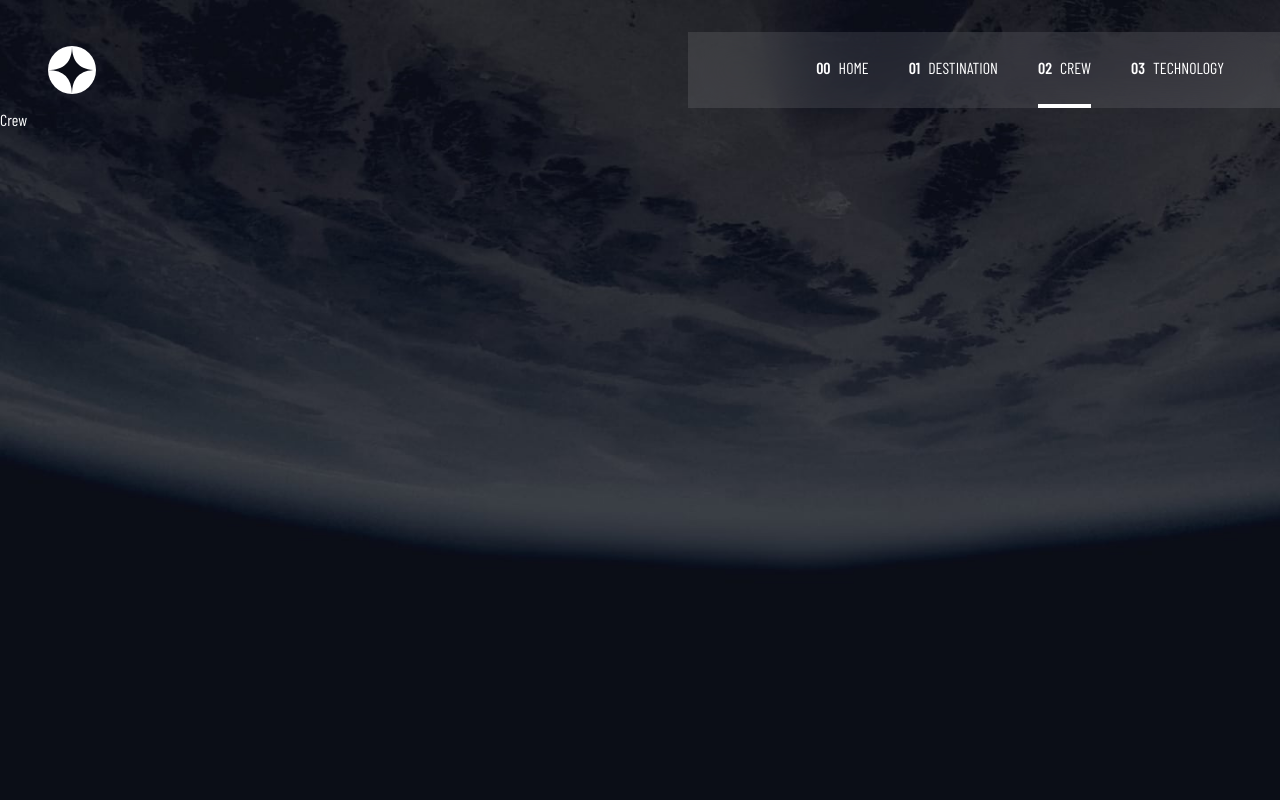
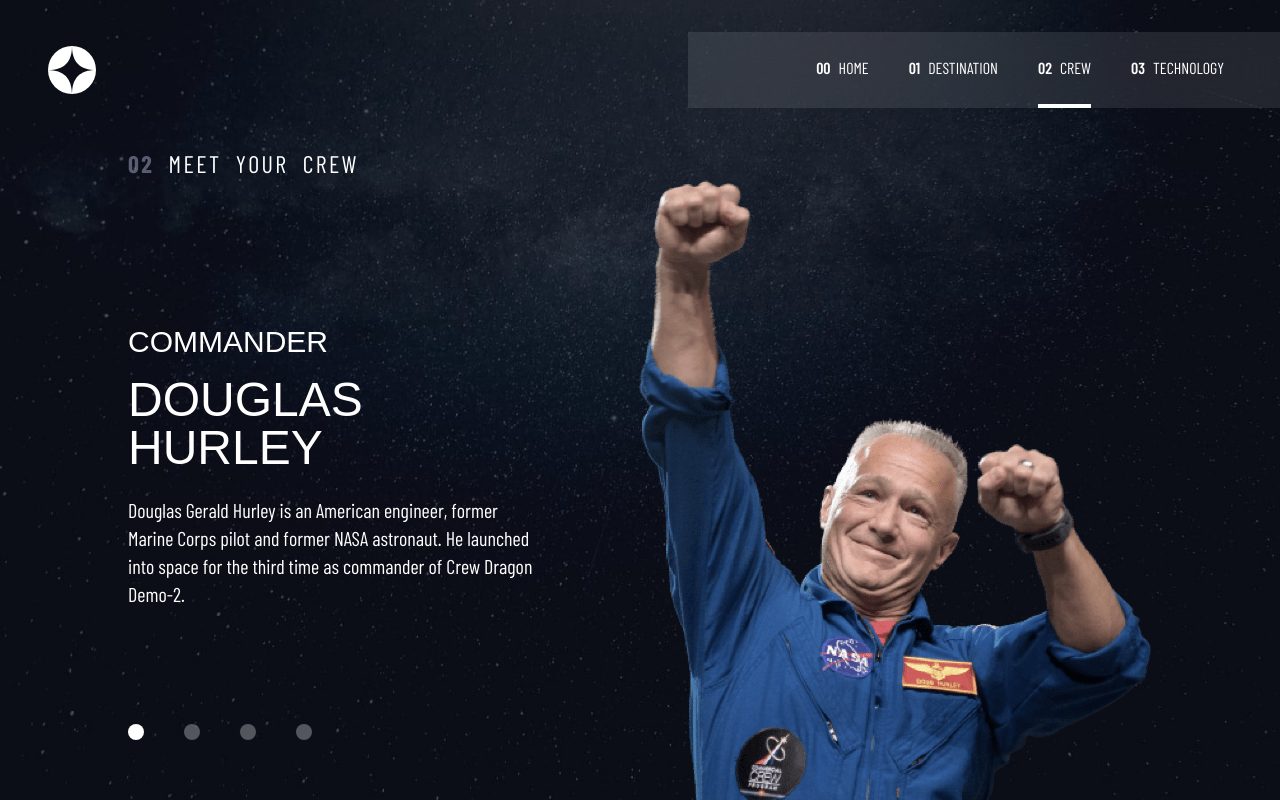
Before and after one commit to Mbungai-Francesco/Space-Tourism, a React (Vite) app: page /crew in a window 1280 px wide. Built offline with nearby package versions, Linux system fonts and the light colour scheme; a web font is replaced by a local one.

Commit message:
crew done

```diff
--- a/src/pages/crew.tsx
+++ b/src/pages/crew.tsx
@@ -1,12 +1,52 @@
-import Navbar from "../components/shared/navbar"
+import { useState } from "react";
+import Navbar from "../components/shared/navbar";
+import { data } from "../constants/data";
 
-const  Crew = () =>{
-    return (
-        <div className="h-screen  bg-[url(./assets/crew/background-crew-desktop.jpg)] bg-cover">
-            <Navbar />
-            <h1>Crew</h1>
-        </div>
-    )
-}
+const Crew = () => {
+	const crews = data.crew;
+	const [crewNum, setCrewNum] = useState(0);
 
-export default Crew
+	const mainStyle = "aspect-square w-4 rounded-full bg-white opacity-30";
+	const activeStyle = "aspect-square w-4 rounded-full bg-white";
+
+	return (
+		<div className="h-screen bg-[url(./assets/destination/background-destination-desktop.jpg)] bg-cover overflow-y-scroll">
+			<Navbar />
+			<div className="px-32 p-10">
+				<p
+					className="text-2xl uppercase tracking-widest"
+					style={{ wordSpacing: "0.3em" }}
+				>
+					<span className="text-myBLue-100 font-bold opacity-40">02</span> MEET
+					YOUR CREW
+				</p>
+				<div className="flex justify-between">
+					<div className="flex flex-col w-2/5 h-[70vh] justify-between">
+						<div className="justify-self-center pt-36">
+							<p className="text-3xl font-belle uppercase">{crews[crewNum].role}</p>
+							<p className="text-5xl font-belle uppercase mt-4 mb-6">{crews[crewNum].name}</p>
+							<p className="font-extralight text-xl">{crews[crewNum].bio}</p>
+						</div>
+						<div className="">
+							<ul className="flex w-2/5 justify-between space-x-10">
+								{crews.map((crew, index) => (
+									<li key={crew.name}>
+										<div
+											className={crewNum == index ? activeStyle : mainStyle}
+											onClick={() => setCrewNum(index)}
+										></div>
+									</li>
+								))}
+							</ul>
+						</div>
+					</div>
+					<div>
+						<img src={crews[crewNum].images.png} alt="" />
+					</div>
+				</div>
+			</div>
+		</div>
+	);
+};
+
+export default Crew;
```
